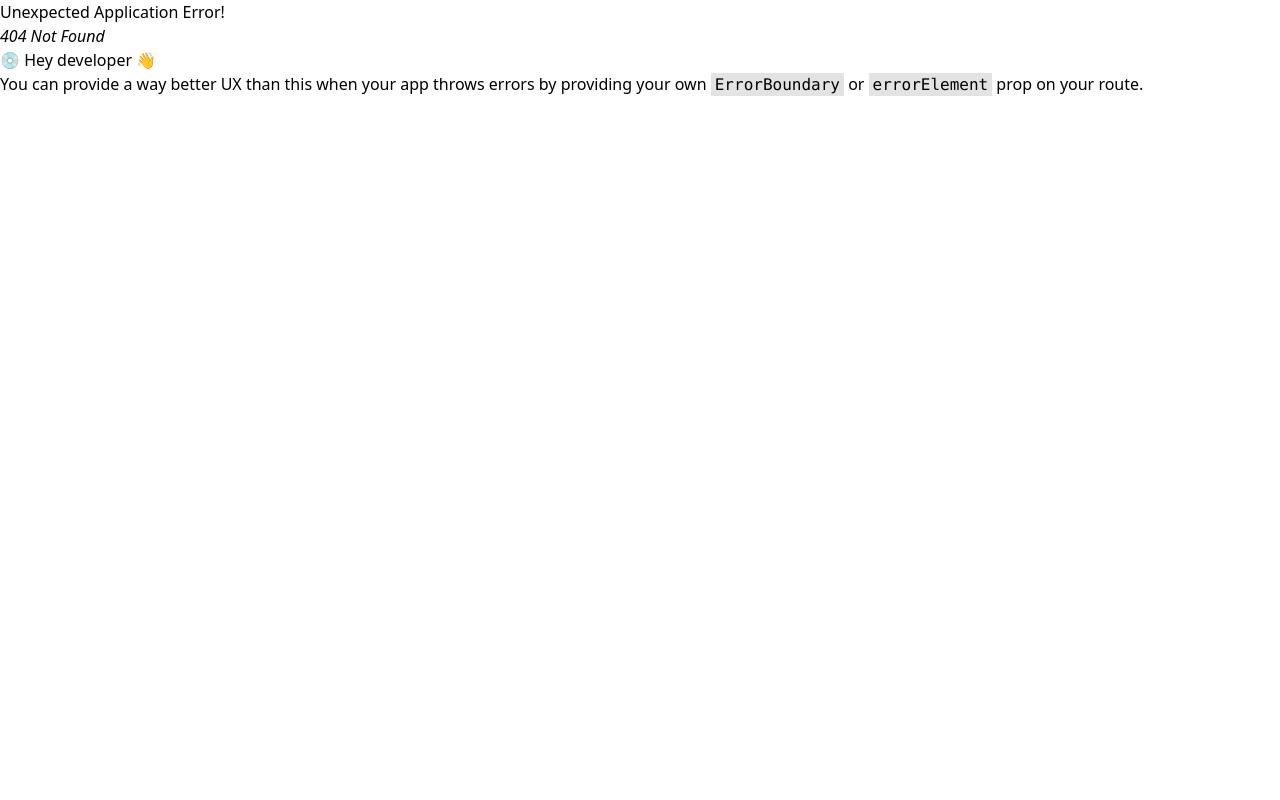
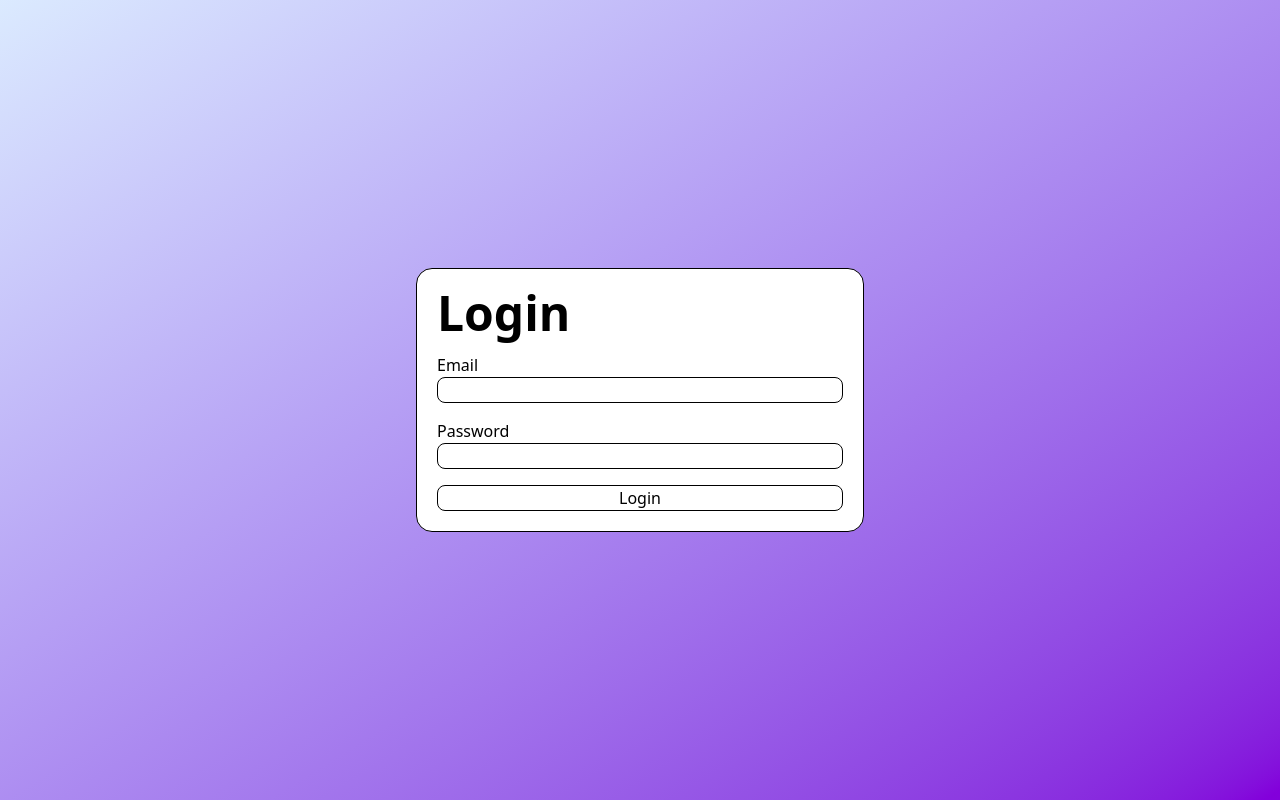
Before and after one commit to adityabastyas/koda-b6-react9, a React (Vite) app: page /login in a window 1280 px wide. Before the commit this address had no page. Built offline with nearby package versions, Linux system fonts and the light colour scheme.

Commit message:
feat: add function onSave with useForm and useNavigate

```diff
--- a/package.json
+++ b/package.json
@@ -16,6 +16,7 @@
     "react": "^19.2.0",
     "react-dom": "^19.2.0",
     "react-hook-form": "^7.71.1",
+    "react-icons": "^5.5.0",
     "react-redux": "^9.2.0",
     "react-router-dom": "^7.13.0",
     "tailwindcss": "^4.1.18",
--- a/src/App.jsx
+++ b/src/App.jsx
@@ -4,6 +4,7 @@ import { createBrowserRouter, RouterProvider } from "react-router-dom";
 import Table from "./pages/Table";
 import { store } from "./redux/store";
 import { Provider } from "react-redux";
+import Login from "./pages/Login";
 
 const router = createBrowserRouter([
   {
@@ -13,6 +14,10 @@ const router = createBrowserRouter([
   {
     path: "/submission",
     element: <Table />,
+  },
+  {
+    path: "/login",
+    element: <Login />,
   },
 ]);
 
--- a/src/pages/Login.jsx
+++ b/src/pages/Login.jsx
@@ -1,17 +1,41 @@
 import React from "react";
+import { useForm } from "react-hook-form";
+import { useNavigate } from "react-router-dom";
 
 function Login() {
+  const { register, handleSubmit } = useForm();
+  const navigate = useNavigate();
+
+  const onSave = () => {
+    navigate("/");
+  };
+
   return (
-    <div>
-      <form>
-        <div>
+    <div className='h-screen flex justify-center items-center bg-gradient-to-br from-blue-100 to-purple-700'>
+      <form
+        onSubmit={handleSubmit(onSave)}
+        className='flex flex-col gap-4 p-5 border rounded-2xl bg-white  w-full sm:max-w-sm md:max-w-md'
+      >
+        <h1 className='text-5xl font-bold'>Login</h1>
+        <div className='flex flex-col'>
           <label htmlFor='email'>Email</label>
-          <input type='email' id='email' />
+          <input
+            {...register("email")}
+            className='border  rounded-lg'
+            type='email'
+            id='email'
+          />
         </div>
-        <div>
+        <div className='flex flex-col'>
           <label htmlFor='password'>Password</label>
-          <input type='password' />
+          <input
+            {...register("password")}
+            className='border  rounded-lg'
+            id='password'
+            type='password'
+          />
         </div>
+        <button className='cursor-pointer border rounded-lg'>Login</button>
       </form>
     </div>
   );
--- a/src/pages/Table.jsx
+++ b/src/pages/Table.jsx
@@ -1,9 +1,13 @@
 import React from "react";
 import { Link } from "react-router-dom";
-import { useSelector } from "react-redux";
+import { useDispatch, useSelector } from "react-redux";
+import { removeData } from "../redux/reducers/surveyResultReducer";
+import { FaRegTrashAlt } from "react-icons/fa";
 
 function Table() {
   const data = useSelector((state) => state.survey.data);
+
+  const dispatch = useDispatch();
 
   return (
     <>
@@ -19,6 +23,9 @@ function Table() {
           <thead>
             <tr>
               <th rowspan='2' className='p-3 border font-medium'>
+                No
+              </th>
+              <th rowspan='2' className='p-3 border font-medium'>
                 Nama
               </th>
               <th rowspan='2' className='p-3 border font-medium'>
@@ -33,6 +40,7 @@ function Table() {
               <th colspan='4' className='p-3 border font-medium'>
                 Brand Rokok
               </th>
+              <th rowspan='2'>Action</th>
             </tr>
 
             <tr>
@@ -46,6 +54,7 @@ function Table() {
           <tbody className='text-center font-semibold'>
             {data.map((item, index) => (
               <tr key={index}>
+                <td className='p-3 border'>{index + 1}</td>
                 <td className='p-3 border'>{item.nama}</td>
                 <td className='p-3 border'>{item.umur}</td>
                 <td className='p-3 border'>{item.jenisKelamin}</td>
@@ -54,6 +63,12 @@ function Table() {
                 <td className='p-3 border'>{item.luckyStrike ? "v" : "-"}</td>
                 <td className='p-3 border'>{item.marlboro ? "v" : "-"}</td>
                 <td className='p-3 border'>{item.esse ? "v" : "-"}</td>
+                <button
+                  className='p-3 border'
+                  onClick={() => dispatch(removeData(item))}
+                >
+                  <FaRegTrashAlt />
+                </button>
               </tr>
             ))}
           </tbody>
--- a/src/redux/reducers/surveyResultReducer.js
+++ b/src/redux/reducers/surveyResultReducer.js
@@ -11,8 +11,8 @@ const surveyResultSlice = createSlice({
     addData: (state, actions) => {
       state.data.push(actions.payload);
     },
-    removeData: (state) => {
-      state.data = [];
+    removeData: (state, actions) => {
+      state.data = state.data.fil
     },
   },
 });
```
Also changed, not shown: 1 other file (tests, documents, lock files or other folders).
